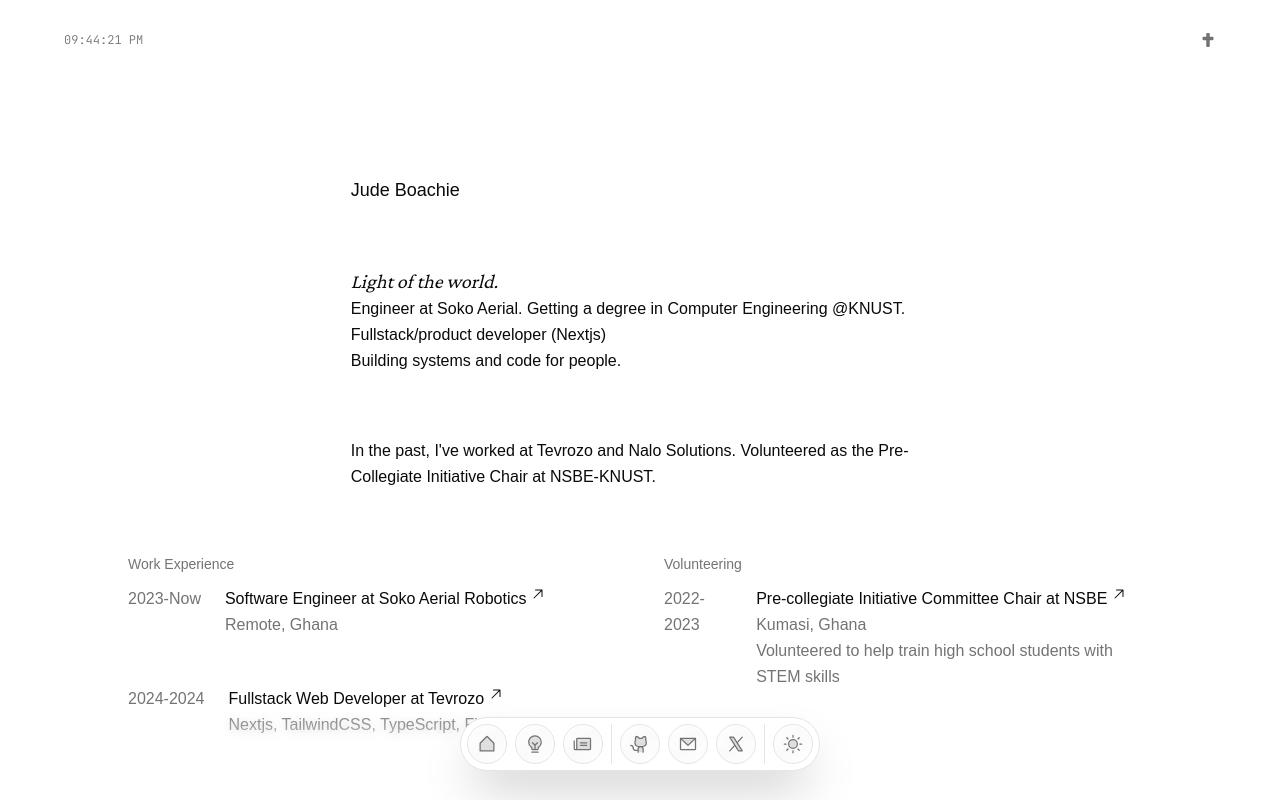
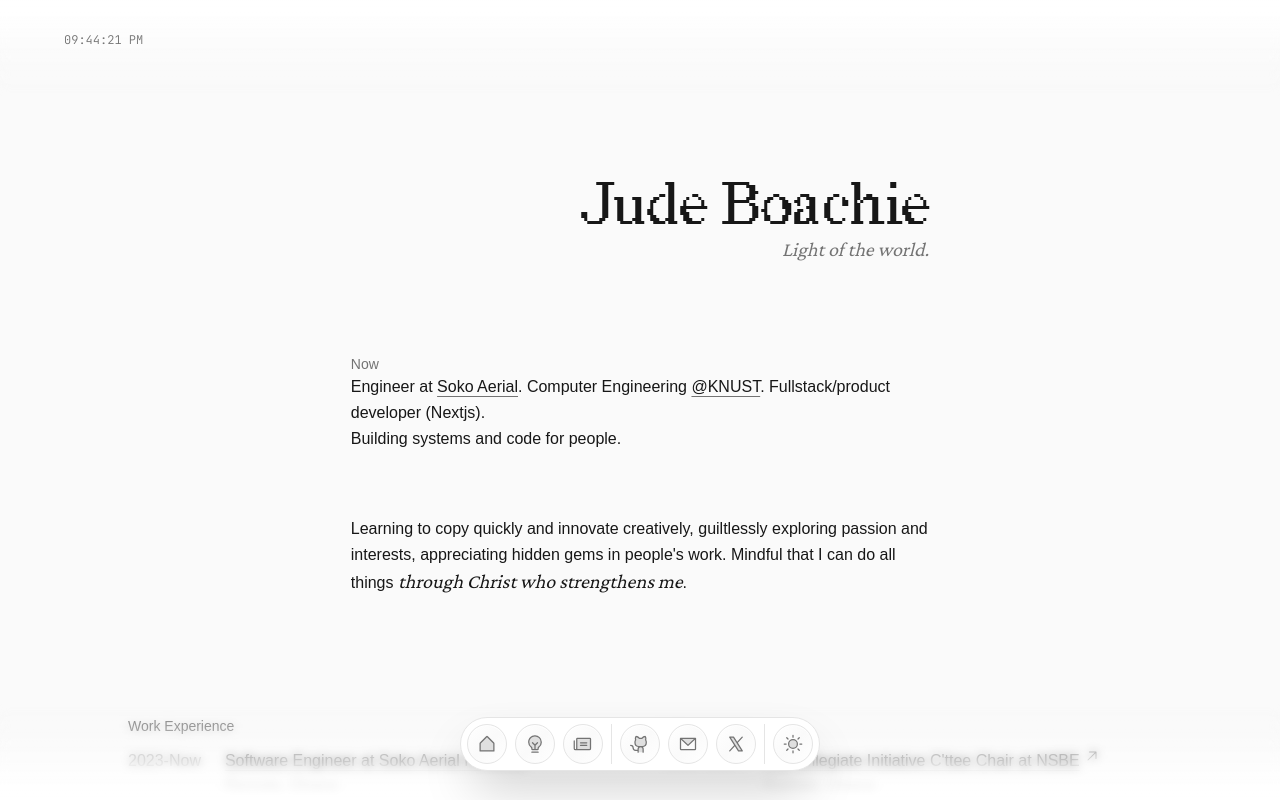
Before and after one commit to jdboachie/jude, a Next.js app: page / in a window 1280 px wide. Shown: the top 800 px of the page. Built offline with nearby package versions, Linux system fonts and the light colour scheme; a web font is replaced by a local one.

Commit message:
redaction

```diff
--- a/src/app/globals.css
+++ b/src/app/globals.css
@@ -78,7 +78,7 @@
   }
 
   a {
-    @apply hover:underline underline-offset-4;
+    @apply underline decoration-[1px] underline-offset-4 decoration-muted-foreground;
   }
 
   kbd {
@@ -86,7 +86,7 @@
   }
 
   body {
-    @apply bg-background text-foreground pb-20;
+    @apply bg-primary-foreground text-primary pb-20;
   }
 
   body::before {
@@ -140,7 +140,7 @@
     display: grid;
     grid-template-columns: 1fr 65ch 1fr;
 
-    @apply max-w-6xl w-full m-auto px-4 md:px-16 py-24
+    @apply max-w-6xl w-full m-auto px-7 md:px-16 py-24
   }
 
   main > * {
@@ -173,10 +173,10 @@
       width: 100dvw;
       background: linear-gradient(
         to bottom,
-        hsl(0 0 2%),
+        hsl(0 0 9%),
         transparent
       );
-      mask-image: linear-gradient(to bottom, hsl(0 0 2%) 25%, transparent 100%);
+      mask-image: linear-gradient(to bottom, hsl(0 0 9%) 25%, transparent 100%);
       -moz-user-select: none;
       user-select: none;
       pointer-events: none;
@@ -194,10 +194,10 @@
       width: 100dvw;
       background: linear-gradient(
         to top,
-        hsl(0 0 2%),
+        hsl(0 0 4%),
         transparent
       );
-      mask-image: linear-gradient(to top, hsl(0 0 2%) 25%, transparent 100%);
+      mask-image: linear-gradient(to top, hsl(0 0 4%) 25%, transparent 100%);
       -moz-user-select: none;
       user-select: none;
       pointer-events: none;
--- a/src/app/page.tsx
+++ b/src/app/page.tsx
@@ -1,8 +1,15 @@
 'use client';
 
 import Link from 'next/link'
+import LocalFont from "next/font/local"
 import { LazyMotion, domAnimation, m } from 'framer-motion'
 import { ArrowUpRight } from '@phosphor-icons/react';
+
+
+const rudiment = LocalFont({
+  src: '../../public/font/Redaction_50-regular.woff2'
+})
+
 
 const staggerChildrenVariants = {
   hidden: { opacity: 0, y: 20, scale: 0.975, },
@@ -29,22 +36,26 @@ export default function Page() {
       >
         <m.p
           variants={staggerChildrenVariants}
-          className='text-lg'
+          className='text-xl grid text-right'
         >
-          Jude Boachie
+          <span className={`text-5xl lg:text-6xl ${rudiment.className} tracking-normal`}>Jude Boachie</span>
+          <span className={'pretty-text text-muted-foreground'}>Light of the world. </span>{' '}<br />
         </m.p>
         <m.div id='now' variants={staggerChildrenVariants} >
-          <span className={'pretty-text'}>Light of the world. </span>{' '}<br />
+          <m.p variants={staggerChildrenVariants} className="text-muted-foreground text-sm font-medium">Now</m.p>
           Engineer at <Link className={''} href={'https://sokoaerial.com'}>Soko Aerial</Link>.
-          Getting a degree in Computer Engineering <Link href={'https://knust.edu.gh'}>@KNUST</Link>.
-          Fullstack/product developer (Nextjs)<br />
+          Computer Engineering <Link href={'https://knust.edu.gh'}>@KNUST</Link>.
+          Fullstack/product developer (Nextjs).<br />
           {/*Mastering all manner of craft. */} Building systems and code for people.
         </m.div>
-        <m.div id='past' variants={staggerChildrenVariants} >
+        <m.div id='now' variants={staggerChildrenVariants} >
+          Learning to copy quickly and innovate creatively, guiltlessly exploring passion and interests, appreciating hidden gems in people&apos;s work. Mindful that I can do all things <span className={'pretty-text'}>through Christ who strengthens me</span>.
+        </m.div>
+        {/* <m.div id='past' variants={staggerChildrenVariants} >
           In the past, I&apos;ve worked at <Link href={'https://tevrozo.com'}>Tevrozo</Link> and Nalo Solutions.
           {' '}Volunteered as the Pre-Collegiate Initiative Chair at <Link href={'https://nsbeknust.wordpress.com'}>NSBE-KNUST</Link>.
-        </m.div>
-        <m.div id='experience' className='mx-auto grid grid-cols-2 max-xl:grid-flow-row gap-12' variants={staggerChildrenVariants} >
+        </m.div> */}
+        <m.div id='experience' className='mx-auto grid grid-cols-2 xl:my-14 max-xl:grid-flow-row gap-12' variants={staggerChildrenVariants} >
           <div className='flex flex-col gap-3'>
             <p className="text-muted-foreground text-sm font-medium">Work Experience</p>
             <div className='gap-12 flex flex-col'>
@@ -70,16 +81,13 @@ export default function Page() {
               <div className="flex max-sm:flex-col gap-1 sm:gap-6">
                 <time className='text-muted-foreground'>2022-2023</time>
                 <div className=''>
-                  <Link href={'https://nsbe.org'} className='flex gap-1'>Pre-collegiate Initiative Committee Chair at NSBE<ArrowUpRight /></Link>
+                  <Link href={'https://nsbe.org'} className='flex gap-1 divide-x'>Pre-collegiate Initiative C&apos;ttee Chair at NSBE<ArrowUpRight /></Link>
                   <p className='text-muted-foreground'>Kumasi, Ghana</p>
-                  <p className='text-muted-foreground'>Volunteered to help train high school students with STEM skills</p>
+                  <p className='text-muted-foreground'>Training high school students in STEM</p>
                 </div>
               </div>
             </div>
           </div>
-        </m.div>
-        <m.div id='now' variants={staggerChildrenVariants} >
-          Learning to copy quickly and innovate creatively, guiltlessly exploring passion and interests, appreciating hidden gems in people&apos;s work. Mindful that I can do all things <span className={'pretty-text'}>through Christ who strengthens me</span>.
         </m.div>
         <m.div variants={staggerChildrenVariants} >
           Send me an email at <Link href={'mailto:jdboachie@gmail.com'}>jdboachie@gmail.com</Link>. Let{"'"}s talk.
--- a/src/components/toppie.tsx
+++ b/src/components/toppie.tsx
@@ -1,13 +1,13 @@
 'use client'
 
 import * as React from 'react'
-import { Cross } from '@phosphor-icons/react'
+// import { Cross } from '@phosphor-icons/react'
 
 const Toppie = () => {
   return (
-    <div className='z-[100] relative p-4 md:p-8 md:px-16 flex justify-between items-center text-muted-foreground'>
+    <div className='z-[100] relative p-7 md:p-8 md:px-16 flex justify-between items-center text-muted-foreground'>
       <Time />
-      <Cross weight='fill' className='size-3 sm:size-4' />
+      {/* <Cross weight='fill' className='size-3 sm:size-4' /> */}
     </div>
   )
 }
```
Also changed, not shown: public/font/Redaction_50-Bold.woff2 (added), public/font/Redaction_50-Regular.woff2 (added).
